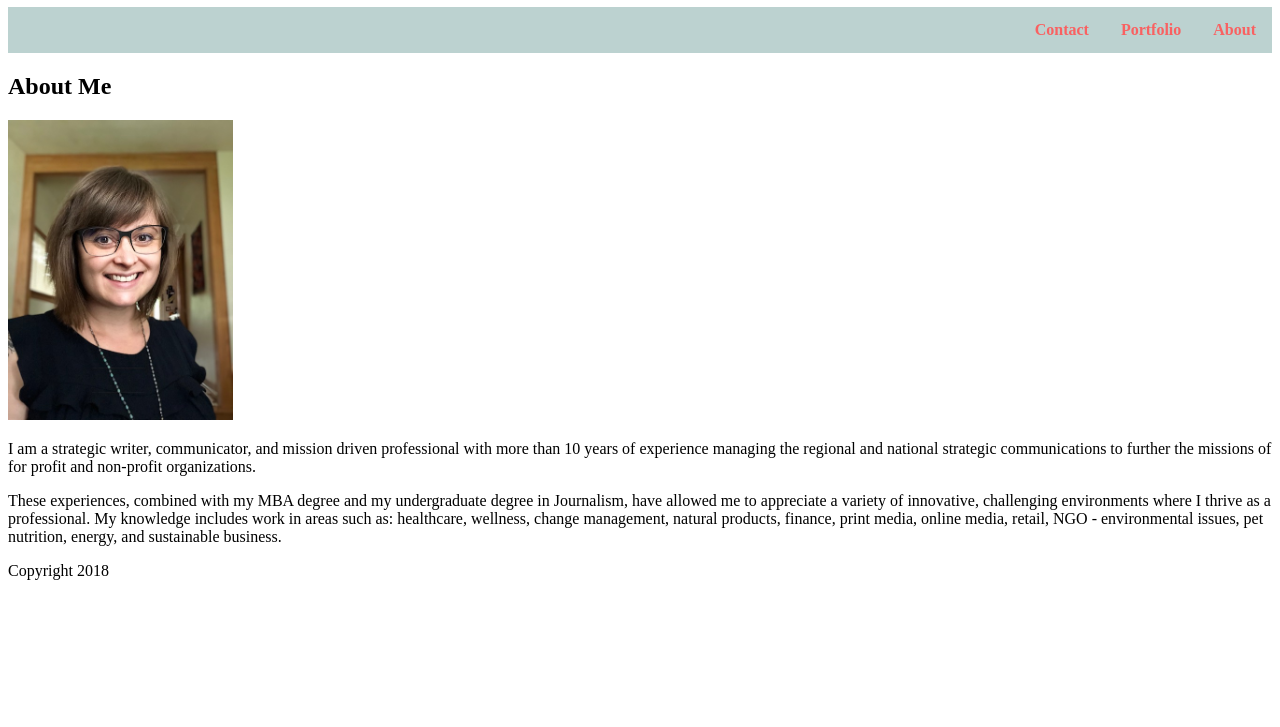
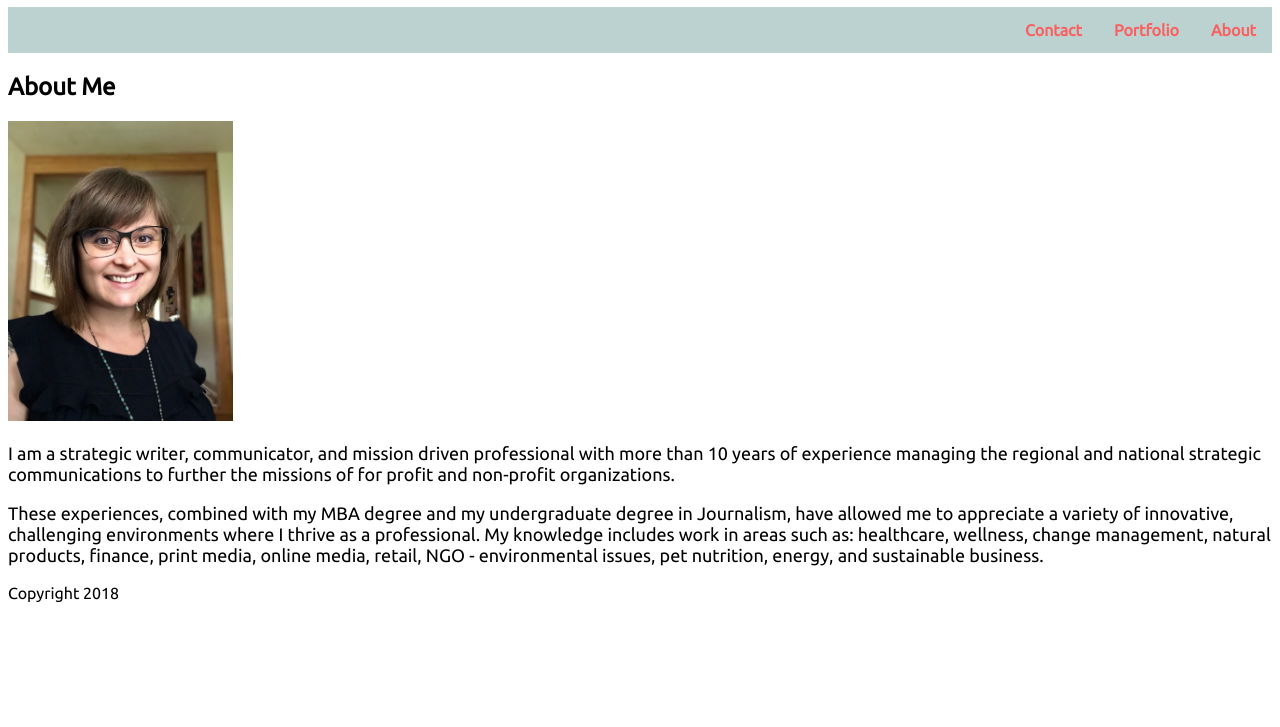
Before and after one commit to itsmegh/Basic-Portfolio, a plain HTML site: page index.html in a window 1280 px wide. Shown: the part 73-800 px from the top of the page. Drawn offline with Linux system fonts and the light colour scheme.

Commit message:
Added Google fonts

```diff
--- a/assets/css/style.css
+++ b/assets/css/style.css
@@ -5,15 +5,35 @@
 }
 
 h1 {
+    font-family: 'Ubuntu', sans-serif;
 
 }
 
+h2 {
+    font-family: 'Ubuntu', sans-serif;
+}
+
+p {
+    font-family: 'Ubuntu', sans-serif;
+    font-size: 18px;
+}
+
+footer{
+    font-family: 'Ubuntu', sans-serif;
+}
+
+form {
+    font-family: sans-serif;
+}
+
+/*Code for navigation bar*/
 ul {
     list-style-type: none;
     margin: 0;
     padding: 0;
     overflow: hidden;
     background-color: #bcd2d0;
+    font-family: 'Ubuntu', sans-serif;
 }
 
 li {
@@ -58,4 +78,5 @@ active {
     color: #f1f1f1; /* Grey text */
     width: 85%; /* Adjusted width */
     padding: 20px; /* Some padding */
+    font-family: 'Ubuntu', sans-serif;
   }
--- a/index.html
+++ b/index.html
@@ -5,6 +5,7 @@
   <meta charset="UTF-8">
   <title>My Portfolio</title>
   <link rel="stylesheet" type="text/css" href="assets/css/style.css">
+  <link href="https://fonts.googleapis.com/css?family=Ubuntu" rel="stylesheet">
 </head>
 
 <body>
```
Also changed, not shown: contact.html (+1 -0 lines), portfolio.html (+1 -0 lines).
